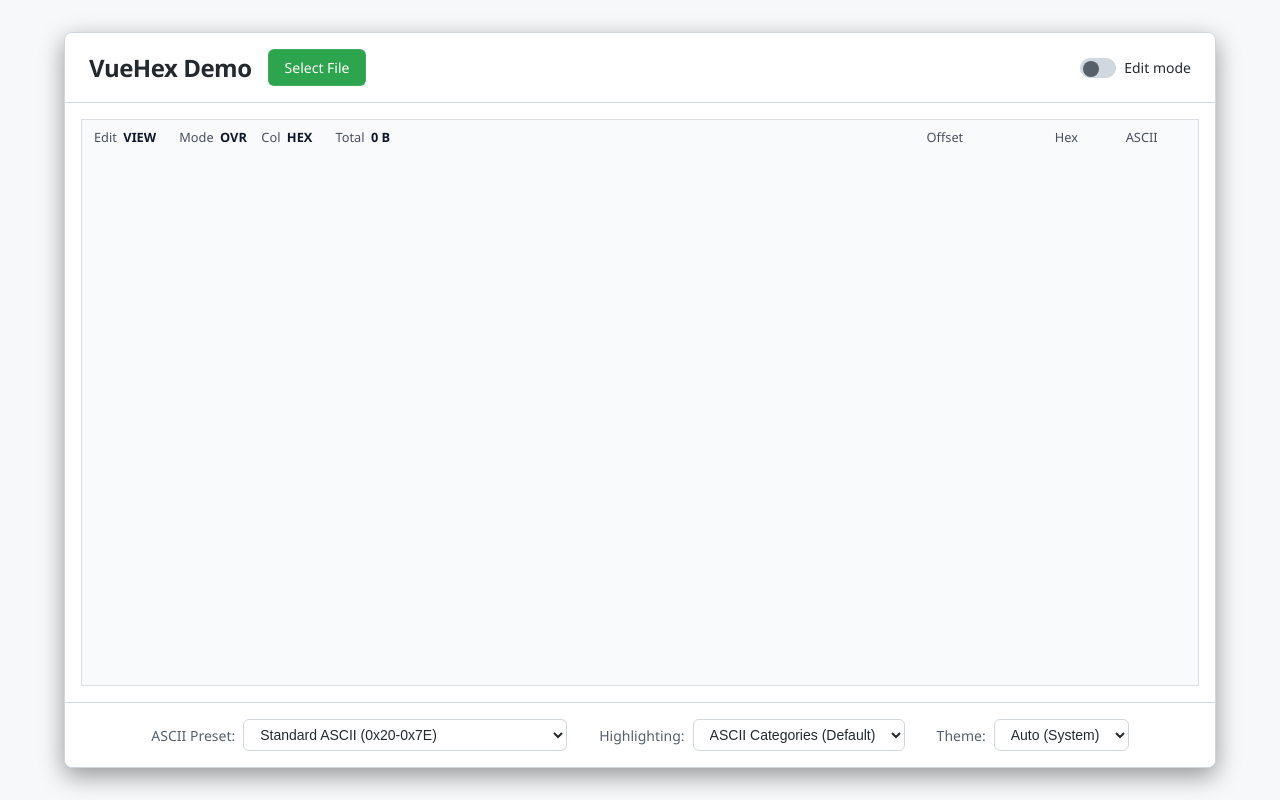
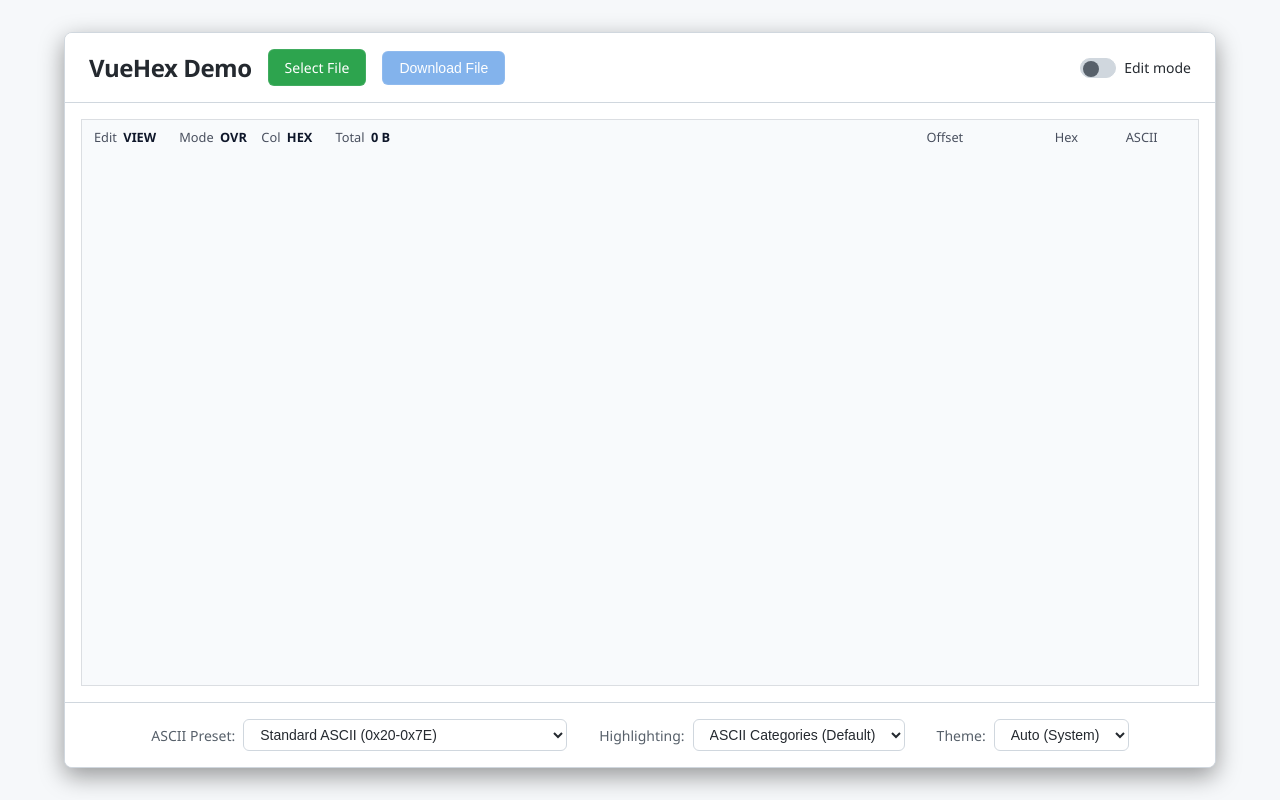
Before and after one commit to vvollers/vuehex, a Vue app: page / in a window 1280 px wide. Built offline with nearby package versions, Linux system fonts and the light colour scheme.

Commit message:
feat: add download button to demo

```diff
--- a/src/App.vue
+++ b/src/App.vue
@@ -4,13 +4,17 @@
       <header class="demo-header">
         <h1>VueHex Demo</h1>
         <label class="file-input-wrapper">
-          <input
-            type="file"
-            @change="handleFileSelect"
-            class="file-input"
-          />
+          <input type="file" @change="handleFileSelect" class="file-input" />
           <span class="file-button">Select File</span>
         </label>
+        <button
+          type="button"
+          class="download-button"
+          :disabled="!fileData.length"
+          @click="downloadFile"
+        >
+          Download File
+        </button>
         <span v-if="fileName" class="file-name">{{ fileName }}</span>
         <label class="switch">
           <input type="checkbox" v-model="isEditMode" />
@@ -43,7 +47,9 @@
             <span>ASCII Preset:</span>
             <select v-model="selectedPresetKey" class="demo-select">
               <option value="standard">Standard ASCII (0x20-0x7E)</option>
-              <option value="latin1">Latin-1 Supplement (0x20-0x7E, 0xA0-0xFF)</option>
+              <option value="latin1">
+                Latin-1 Supplement (0x20-0x7E, 0xA0-0xFF)
+              </option>
               <option value="visibleWhitespace">Visible Whitespace</option>
             </select>
           </label>
@@ -159,6 +165,26 @@ async function handleFileSelect(event: Event) {
 		fileData.value = new Uint8Array(0);
 	}
 }
+
+function downloadFile() {
+	if (fileData.value.length === 0) {
+		return;
+	}
+
+	const blob = new Blob([fileData.value.buffer as ArrayBuffer], {
+		type: "application/octet-stream",
+	});
+	const downloadName = fileName.value || "edited-file.bin";
+	const url = URL.createObjectURL(blob);
+	const link = document.createElement("a");
+
+	link.href = url;
+	link.download = downloadName;
+	document.body.appendChild(link);
+	link.click();
+	document.body.removeChild(link);
+	URL.revokeObjectURL(url);
+}
 </script>
 
 <style>
@@ -208,7 +234,7 @@ body {
   color: var(--demo-text);
   /* Make native widgets (select/option, scrollbars) follow the scheme. */
   color-scheme: dark;
-  font-family: 'Segoe UI', 'Noto Sans', Helvetica, Arial, sans-serif;
+  font-family: "Segoe UI", "Noto Sans", Helvetica, Arial, sans-serif;
 }
 
 .demo-container {
@@ -268,6 +294,27 @@ body {
 
 .file-button:hover {
   background: #2ea043;
+}
+
+.download-button {
+  padding: 0.5rem 1rem;
+  background: #1f6feb;
+  color: #ffffff;
+  border-radius: 6px;
+  font-size: 0.875rem;
+  font-weight: 500;
+  cursor: pointer;
+  border: 1px solid rgba(240, 246, 252, 0.1);
+  transition: background 0.2s;
+}
+
+.download-button:hover:not(:disabled) {
+  background: #388bfd;
+}
+
+.download-button:disabled {
+  opacity: 0.5;
+  cursor: not-allowed;
 }
 
 .file-name {
@@ -444,6 +491,14 @@ body {
     background: #2c974b;
   }
 
+  .download-button {
+    background: #0969da;
+  }
+
+  .download-button:hover:not(:disabled) {
+    background: #0860ca;
+  }
+
   .file-name {
     color: var(--demo-muted);
   }
```
Lines whose indentation alone changed are shown as unchanged.
